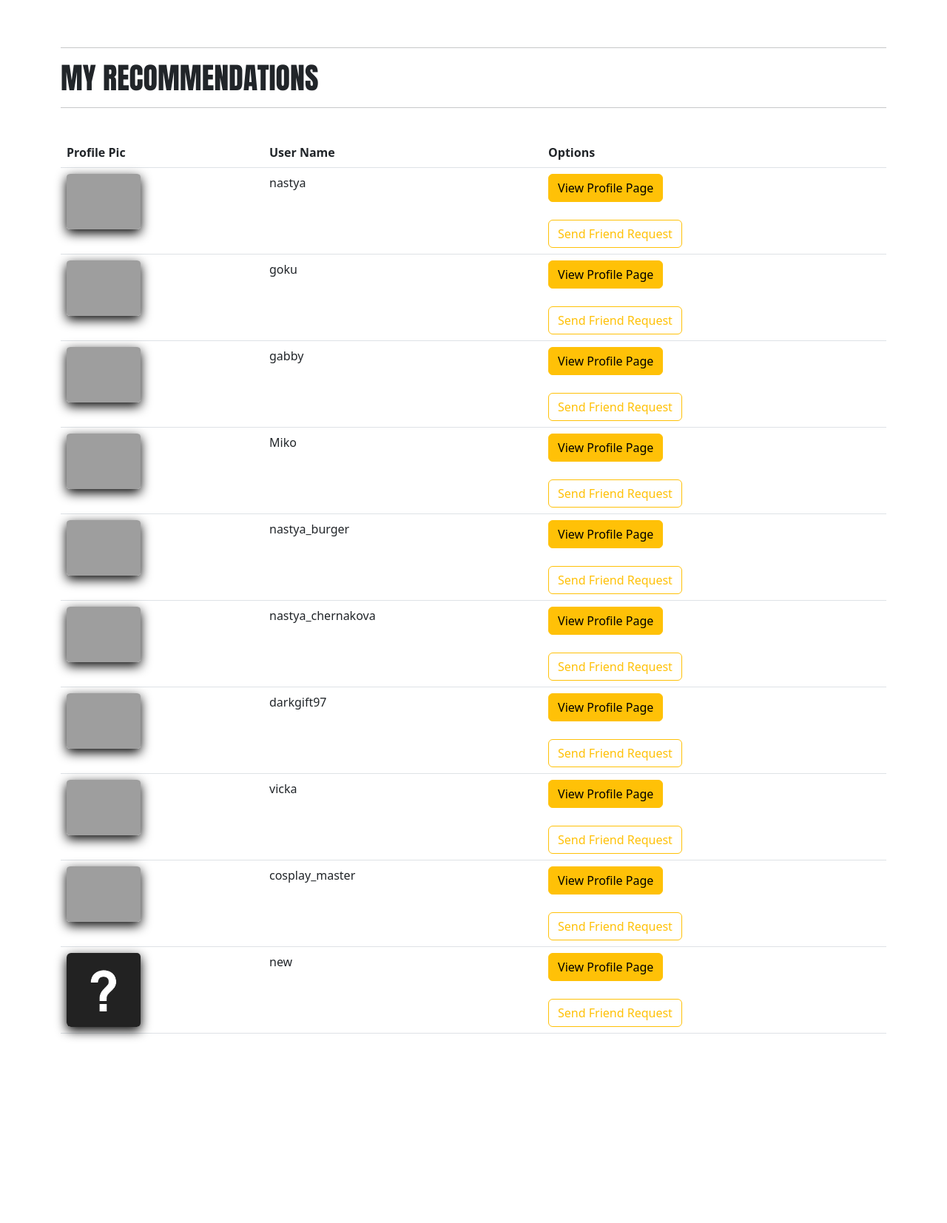
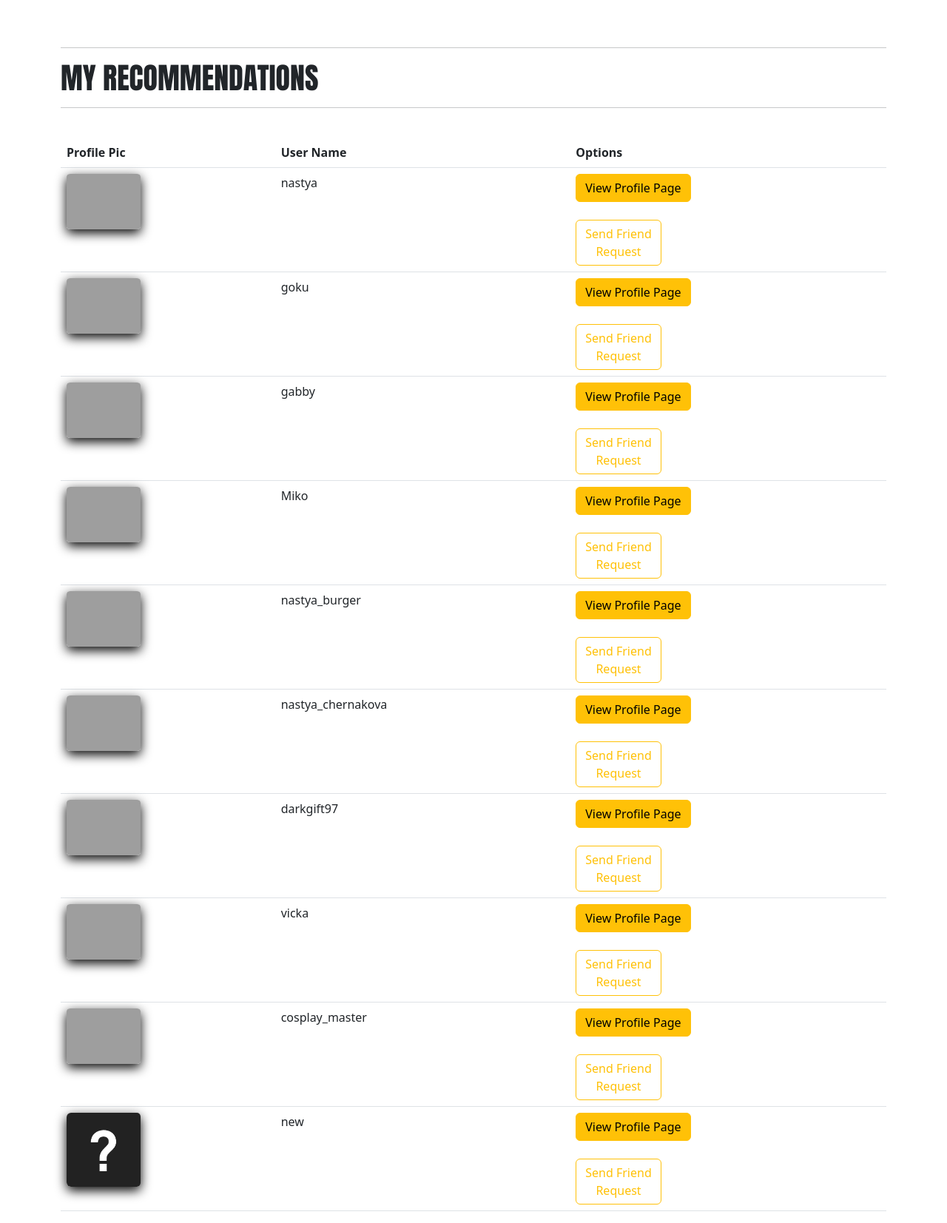
Before and after one commit to SON-OF-EDDY/InstaBook2, a Django app: page /my_recommendations/43 in a window 1280 px wide. Shown: the part 80-1733 px from the top of the page at 74% size. Before the commit the page ends 1485 px from the top, so only its background shows below. Run offline with Django 4.2, Linux system fonts and the light colour scheme; a user stored in the database is signed in; data comes from the database, SQL or seed files in the repository; both versions use the stored data as it was after the commit; some libraries are stand-ins or nearby versions; grey boxes are pictures that could not be loaded.

Commit message:
minor changes

```diff
--- a/mypics/templates/home.html
+++ b/mypics/templates/home.html
@@ -199,7 +199,7 @@
                           <br>
     <h5>TOP IN RUSSIA:</h5>
 <br>
-    <iframe id ='youtube-video' width="505" height="315" src="{{unique_embed_code_for_number_one_video}}"></iframe>
+    <iframe id ='youtube-video' width="505" height="315" src="https://www.youtube.com/embed/eZOjISlIJJ0"></iframe>
 <br>
 
 
--- a/mypics/templates/my_profile.html
+++ b/mypics/templates/my_profile.html
@@ -110,8 +110,8 @@
                           {%endif%}
 
                           <br>
-                          {%if user.email%}
-                          <p style="font-size:14px;" ><b>Email:</b> {{user.email}}</p>
+                          {%if user_1.email%}
+                          <p style="font-size:14px;" ><b>Email:</b> {{user_1.email}}</p>
                             {%endif%}
                       </div>
                     </div>
--- a/mypics/templates/my_recommendations.html
+++ b/mypics/templates/my_recommendations.html
@@ -39,7 +39,7 @@
 
 
                               </td>
-                              <td style="word-break:break-all;">{{profile.member.username}}</td>
+                              <td style="word-break:break-word;">{{profile.member.username}}</td>
 
                               <td style="word-break:break-word;">
 
@@ -61,7 +61,7 @@
 
                                   {%elif profile.id not in list_requests_sent%}
 
-                                  <a  href="{%url 'send_request' profile.id url_id_b%}" class="btn btn-outline-warning">Send Friend Request</a>
+                                  <a  style="word-break:break-word;" href="{%url 'send_request' profile.id url_id_b%}" class="btn btn-outline-warning">Send Friend<br>Request</a>
 
                                         {%else%}
 
--- a/mypics/templates/search.html
+++ b/mypics/templates/search.html
@@ -72,7 +72,7 @@
 
                                   {%elif profile.id not in list_requests_sent%}
 
-                                  <a  href="{%url 'send_request' profile.id url_id_b%}" class="btn btn-outline-warning">Send Friend Request</a>
+                                  <a  style="word-break:break-word;" href="{%url 'send_request' profile.id url_id_b%}" class="btn btn-outline-warning">Send Friend <br> Request</a>
 
                                   {%else%}
 
--- a/mypics/views.py
+++ b/mypics/views.py
@@ -21,7 +21,7 @@ import json
 #??????     CURRENTLY WORKING ON  ????????????
 #???????????????????????????????????????????????????????????????????????????????????????????????????????????????????????
 
-# how to move/store sqlite3 database to/on another location...
+# Csrf token problems.... ????
 
 #???????????????????????????????????????????????????????????????????????????????????????????????????????????????????????
 #??????     CURRENTLY WORKING ON  ????????????
@@ -776,7 +776,7 @@ def home(request):
 
         top_stories = find_trending()
 
-        embed_code = russian_youtube()
+        #embed_code = russian_youtube()
 
         top_videos = most_watched()
 
@@ -785,7 +785,7 @@ def home(request):
             'user':user,
             'top_stories':top_stories,
             'top_videos':top_videos,
-            'unique_embed_code_for_number_one_video':'https://www.youtube.com/embed/'+embed_code
+            #'unique_embed_code_for_number_one_video':'https://www.youtube.com/embed/'+embed_code
 
         })
 
```
Also changed, not shown: db.sqlite3.
